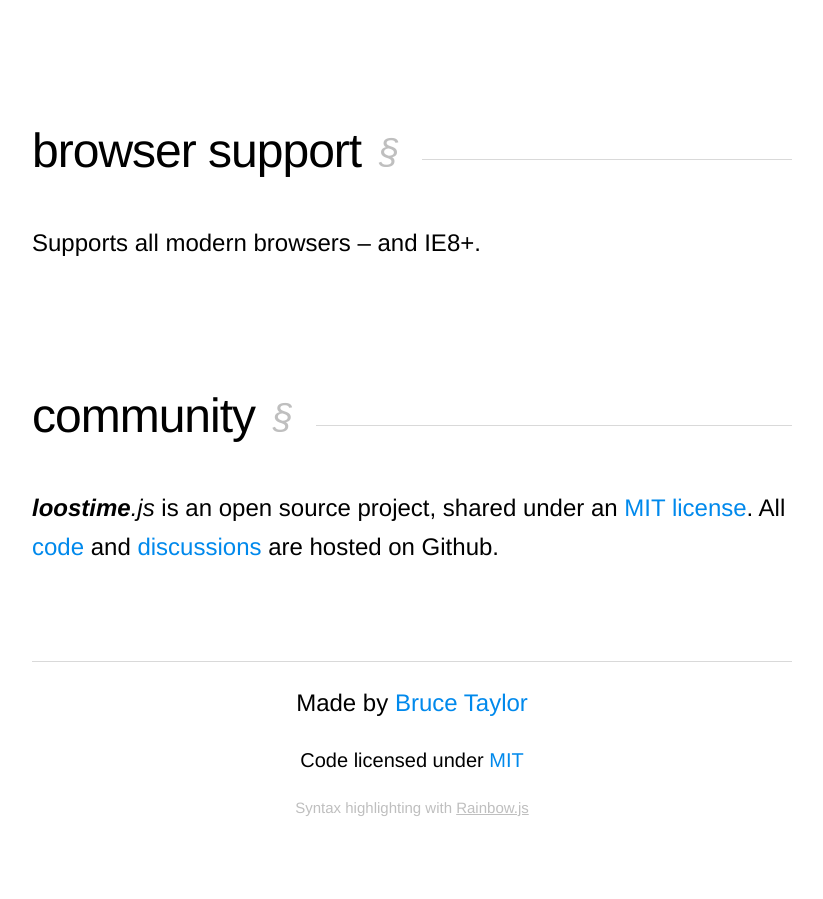
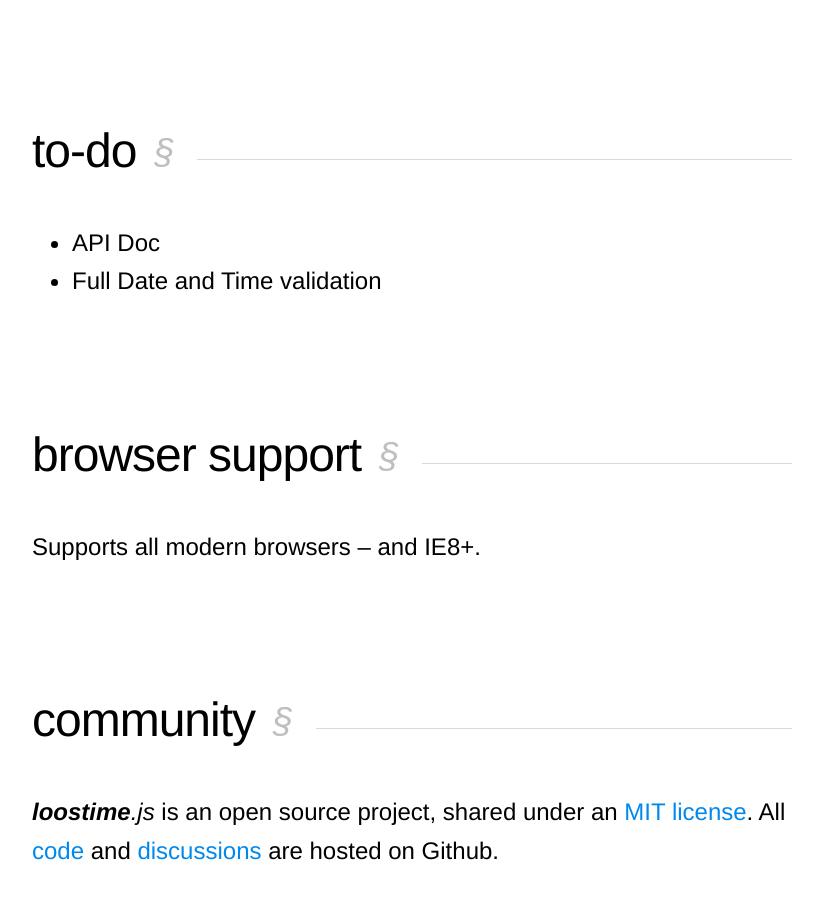
Before and after one commit to tomaytotomato/loosetime.js, a plain HTML site: page index.html in a window 1280 px wide. Shown: the part 1738-2637 px from the top of the page, without its empty margins (228-1051 px from the left). Drawn offline with Linux system fonts and the light colour scheme; a script that the page names is missing.

Commit message:
Added to-do section

```diff
--- a/index.html
+++ b/index.html
@@ -99,6 +99,15 @@
             </ul>
         </div>
 
+	<h2 class="heading heading--one heading--divide"><span class="heading__text">To-do<a class="heading__anchor" name="features" href="#features">§</a></span></h2>
+	<div class="heading--three">
+            <ul>
+                <li>API Doc</li>
+                <li>Full Date and Time validation</li>
+
+            </ul>
+        </div>
+
     </div> <!-- .section__block -->
 
     <div class="section__block section__block--scoped">
```
